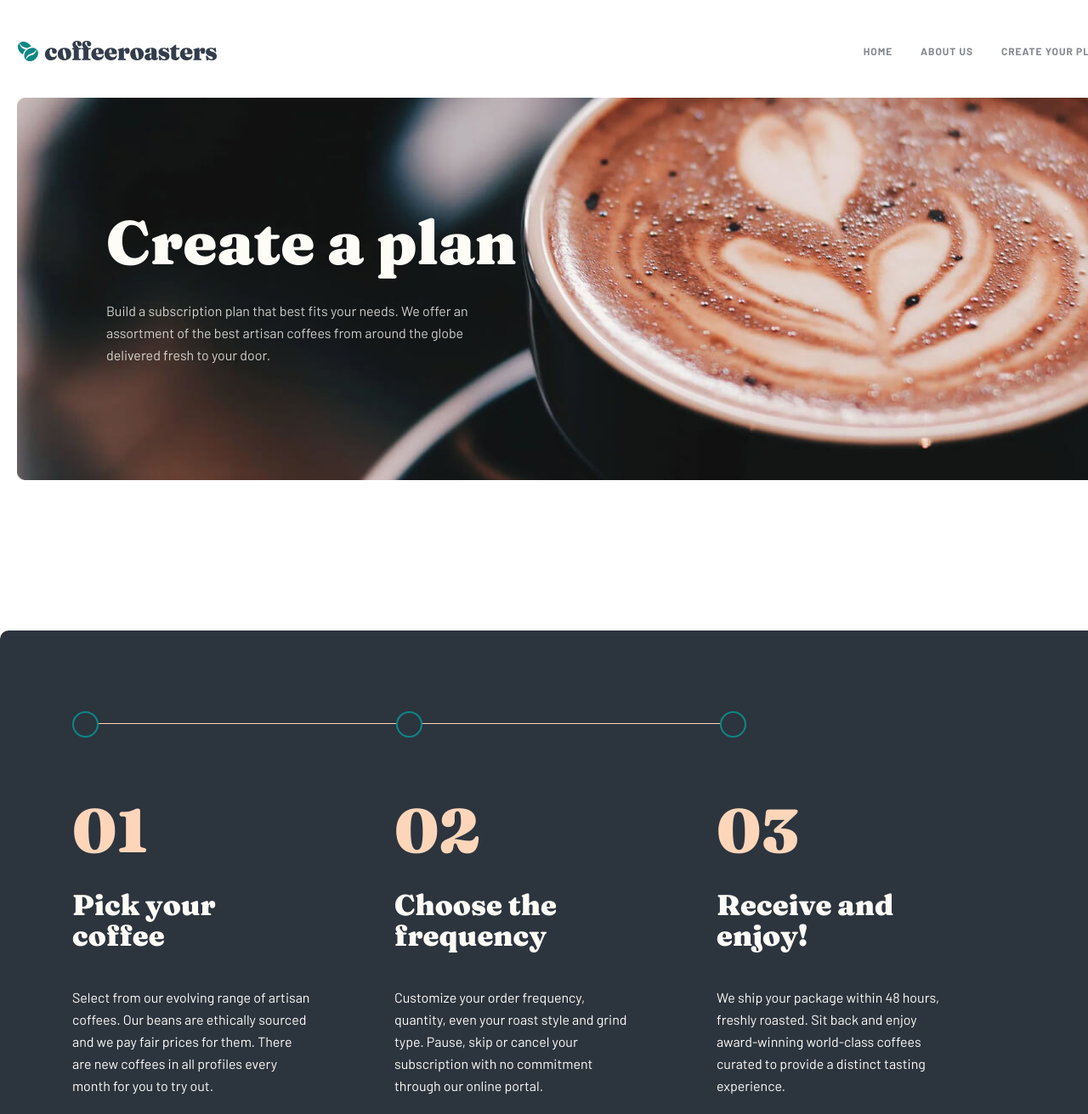
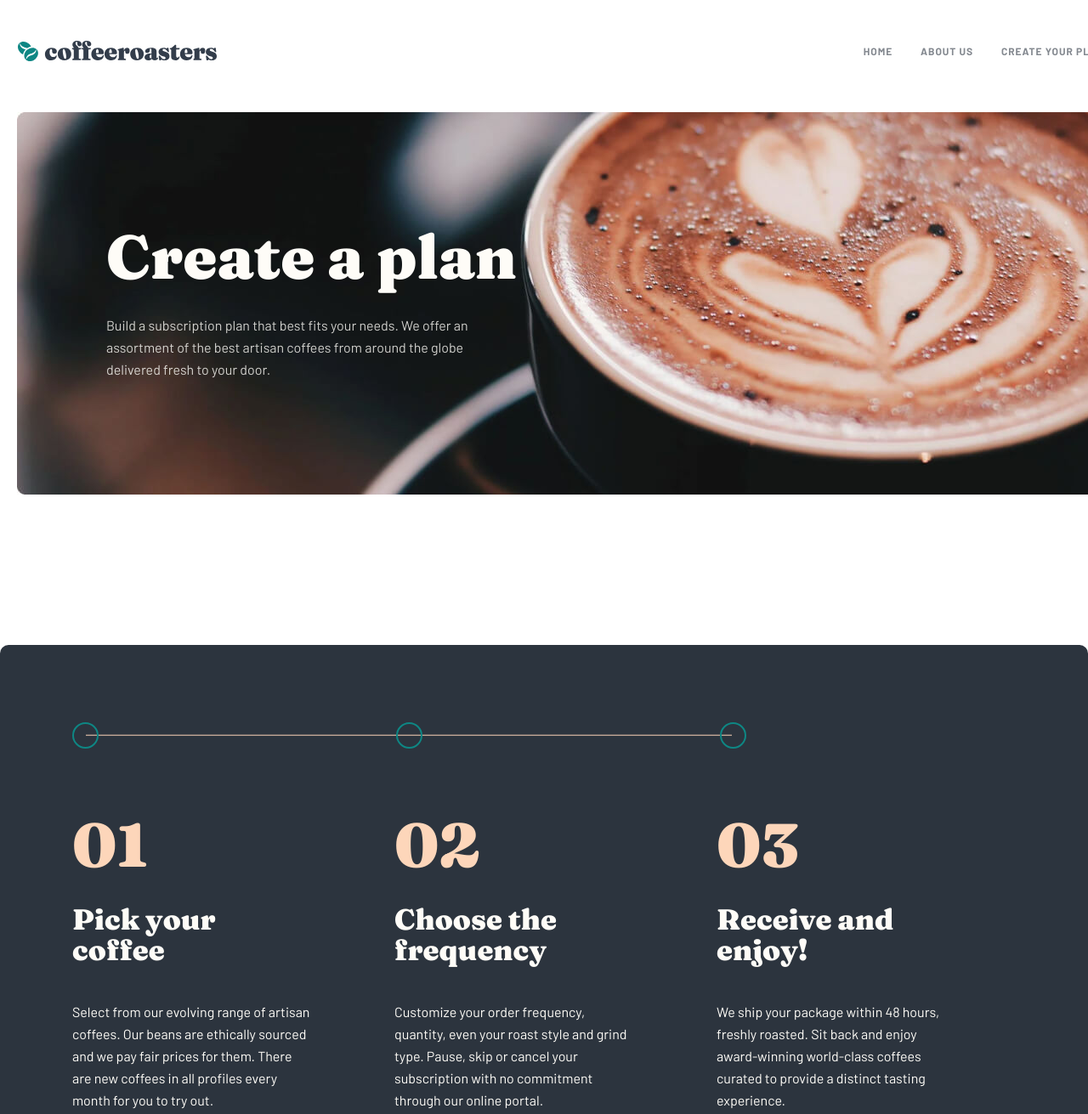
Before and after one commit to boburjonurazbayev/Coffee-with-sass, a plain HTML site: page plan.html in a window 1280 px wide. Shown: the top 1311 px of the page at 85% size. Drawn offline with Linux system fonts and the light colour scheme.

Commit message:
Change bugs

```diff
--- a/scss/_general.scss
+++ b/scss/_general.scss
@@ -30,7 +30,6 @@ body {
 .main,
 main {
   flex-grow: 1;
-  margin-top: 115px;
 }
 
 .visually-hidden {
--- a/scss/all-blocks/_header.scss
+++ b/scss/all-blocks/_header.scss
@@ -1,14 +1,8 @@
-.header {
-  position: fixed;
-  z-index: 99;
-  width: 100%;
-  background-color: rgba(255, 255, 255, 1);
-}
-
 .header .container {
   display: flex;
   align-items: center;
   justify-content: space-between;
+  margin-bottom: 44px;
   padding-top: 45px;
   padding-bottom: 15px;
 }
--- a/scss/all-blocks/_steps.scss
+++ b/scss/all-blocks/_steps.scss
@@ -1,8 +1,12 @@
-.steps__controller {
-  margin-left: 85px;
+.steps .container {
+  padding-left: 105px;
 }
+// .steps__controller {
+//   margin-left: 85px;
+// }
 
 .steps--plan .container {
+  width: 1280px;
   background-color: rgba(44, 52, 62, 1);
   margin-bottom: 159px;
   padding-top: 91px;
@@ -29,6 +33,7 @@
     height: 1px;
     margin-left: 15.5px;
     background-color: rgba(253, 214, 186, 1);
+    transform: translateY(-330%);
     content: "";
   }
 }
@@ -38,13 +43,12 @@
   display: inline-block;
   width: 31px;
   height: 31px;
-  top: 1.25px;
   background: rgba(254, 252, 247, 1);
   border: 2px solid rgba(14, 135, 132, 1);
   border-radius: 50%;
 
   &--plan {
-    background-color: rgba(44, 52, 62, 1);
+    background-color: transparent;
   }
 
   &--first {
```
Also changed, not shown: index.html (+9 -12 lines), css/main.min.css, images/our-collection.png (added), images/our-collection@2x.png (added), 1 other file.
